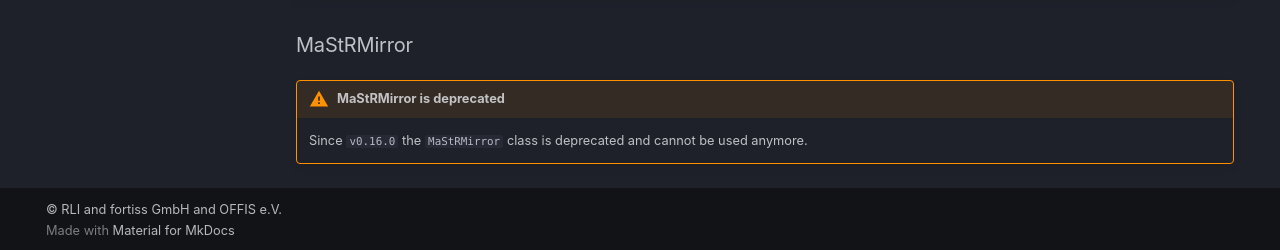
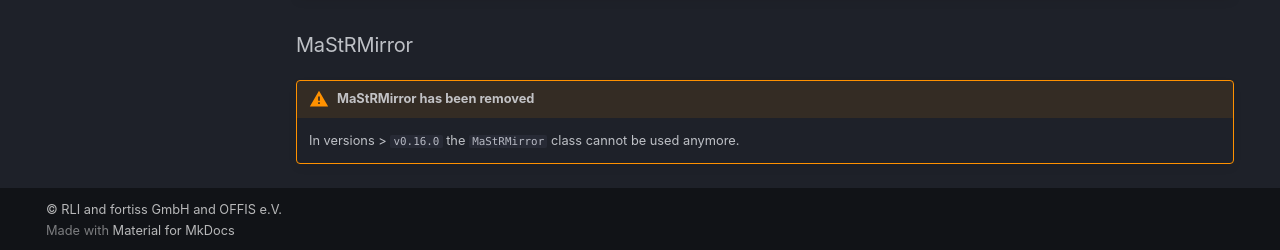
Before and after one commit to OpenEnergyPlatform/open-MaStR, an MkDocs documentation site: the page built from docs/advanced.md, in a window 1280 px wide and 900 px high, scrolled down 4993 px. Shown: the part 647-897 px from the top of the window. Built offline with MkDocs 1.6.1 and Material for MkDocs 9.7.7, drawn with Linux system fonts in a browser that asks for light colours; comment, search, counter and statistics services are not loaded.

Commit message:
Update docs/advanced.md #622
Co-authored-by: nesnoj <jonathan.amme@rl-institut.de>

```diff
--- a/docs/advanced.md
+++ b/docs/advanced.md
@@ -416,5 +416,5 @@
 
 ### MaStRMirror
 
-!!! warning "MaStRMirror is deprecated"
-    Since `v0.16.0` the `MaStRMirror` class is deprecated and cannot be used anymore.
+!!! warning "MaStRMirror has been removed"
+    In versions > `v0.16.0` the `MaStRMirror` class cannot be used anymore.
```
